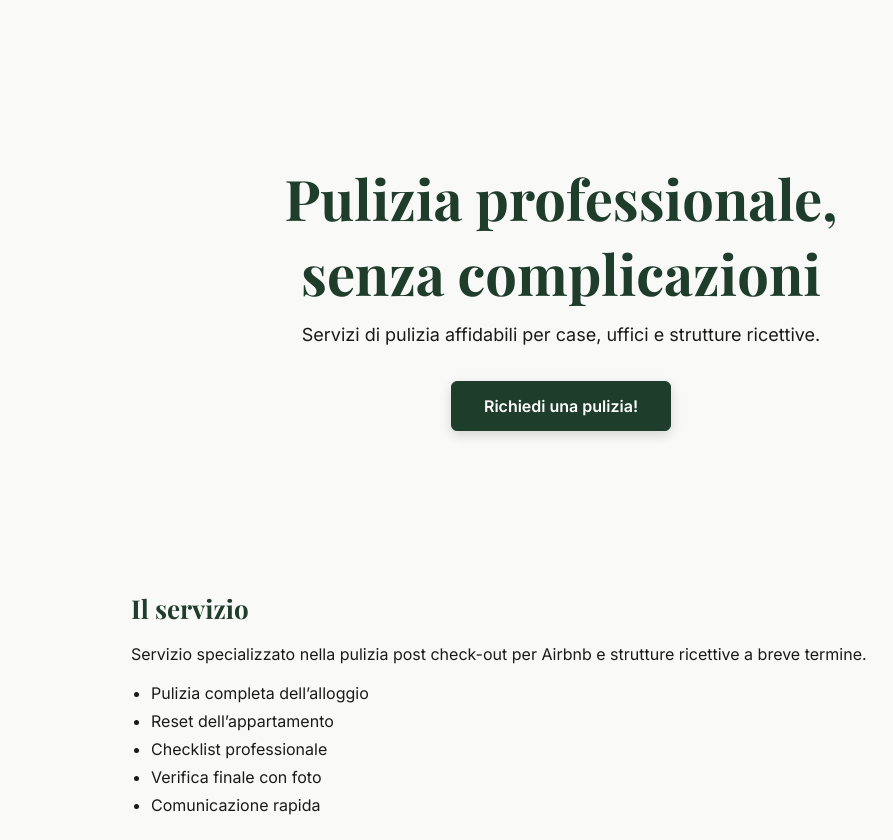
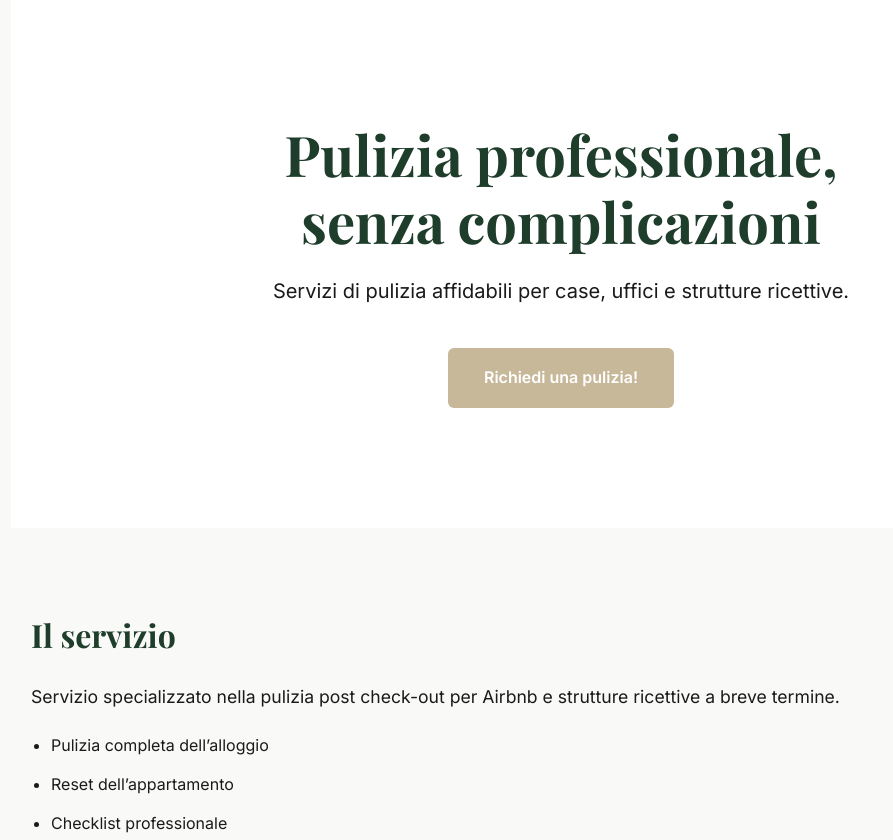
Before and after one commit to jomarinho97-cleandgo/clego-site, a plain HTML site: page index.html in a window 1280 px wide. Shown: the top 840 px of the page, without its empty margins (79-972 px from the left). Drawn offline with nearby package versions, Linux system fonts and the light colour scheme.

Commit message:
Update style.css

```diff
--- a/style.css
+++ b/style.css
@@ -1,6 +1,7 @@
+/* PASSO 1 — CORES E VARIÁVEIS */
 :root {
   --color-primary: #1F3D2B;   /* verde escuro */
-  --color-bg: #F9FAF8;        /* branco quente (adicionei o ;) */
+  --color-bg: #F9FAF8;        /* branco quente */
   --color-accent: #C8B89A;    /* bege premium */
   --color-text: #1A1A1A;
 }
@@ -12,115 +13,111 @@
   box-sizing: border-box;
 }
 
-/* ESTILO GLOBAL */
 body {
-  margin: 0;
   font-family: 'Inter', sans-serif;
   background-color: var(--color-bg);
   color: var(--color-text);
+  line-height: 1.7;
 }
 
-/* SEÇÕES */
-section {
-  max-width: 900px;
-  margin: 60px auto;
-  padding: 0 20px;
+/* PASSO 3 — ESPAÇAMENTO PREMIUM */
+.section {
+  padding: 80px 20px;
+  max-width: 1100px;
+  margin: 0 auto;
 }
 
-/* TÍTULOS (Agrupado e sem repetições) */
+/* TÍTULOS */
 h1, h2, h3 {
   font-family: 'Playfair Display', serif;
-  color: var(--color-primary); /* Todos começam com o verde do projeto */
+  color: var(--color-primary);
+  margin-bottom: 20px;
 }
 
-h1 {
-  font-size: 42px;
-  margin-bottom: 10px;
+h1 { font-size: 56px; line-height: 1.2; }
+h3 { font-size: 32px; }
+
+/* TEXTOS E LISTAS */
+p {
+  margin-bottom: 20px;
+  font-size: 1.1rem;
 }
 
-h2 {
-  font-size: 22px;
-  font-weight: normal;
-  margin-bottom: 20px;
-  /* Se quiseres cinzento, deixa #555. Se quiseres verde, apaga a linha abaixo */
+ul, ol {
+  margin-left: 20px;
+  margin-bottom: 30px;
 }
 
-h3 {
-  font-size: 26px;
+li {
+  margin-bottom: 12px;
+}
+
+/* PASSO 5 — HERO SECTION */
+.hero {
+  text-align: center;
+  padding-top: 120px;
+  padding-bottom: 120px;
+  background-color: #ffffff; /* Fundo ligeiramente diferente para destacar o topo */
+}
+
+.hero p {
+  font-size: 1.25rem;
+  max-width: 600px;
+  margin: 0 auto 40px auto;
+}
+
+/* PASSO 4 — BOTÕES */
+.btn {
+  display: inline-block;
+  padding: 16px 36px;
+  background-color: var(--color-accent);
+  color: #ffffff;
+  text-decoration: none;
+  border-radius: 6px;
+  font-weight: 600;
+  border: none;
+  transition: all 0.3s ease;
+  cursor: pointer;
+  font-family: 'Inter', sans-serif;
+}
+
+.btn:hover {
+  background-color: var(--color-primary);
+  transform: translateY(-2px);
+  box-shadow: 0 4px 12px rgba(0,0,0,0.1);
+}
+
+/* FORMULÁRIO */
+form {
+  max-width: 600px;
+  margin: 0 auto;
+  background: white;
+  padding: 40px;
+  border-radius: 8px;
+  box-shadow: 0 4px 20px rgba(0,0,0,0.05);
+}
+
+form p {
   margin-bottom: 15px;
 }
 
-/* TEXTOS */
-p {
-  line-height: 1.7;
-  font-size: 1rem;
-  margin-bottom: 15px;
-}
-
-/* LISTAS */
-ul, ol {
-  margin-left: 20px;
-}
-
-li {
-  margin-bottom: 8px;
-}
-
-/* HERO */
-.hero {
-  text-align: center;
-  padding: 100px 20px;
-}
-
-.hero h1 {
-  font-size: 56px;
-}
-
-.hero p {
-  font-size: 18px;
-  margin-bottom: 30px;
-}
-
-/* BOTÃO */
-.btn {
-  display: inline-block;
-  background-color: var(--color-primary); /* Usei a tua cor premium aqui */
-  color: #ffffff;
-  padding: 14px 32px;
-  text-decoration: none;
-  font-weight: 600;
-  border-radius: 6px;
-  box-shadow: 0 4px 12px rgba(0,0,0,0.15);
-  transition: all 0.3s ease;
-  border: 1px solid var(--color-primary);
-}
-
-.btn:hover {
-  background-color: transparent;
+label {
+  display: block;
+  font-weight: 500;
+  margin-bottom: 5px;
   color: var(--color-primary);
-}
-
-/* FORM */
-form {
-  max-width: 500px;
-  margin: 0 auto;
 }
 
 input, textarea, select {
   width: 100%;
-  padding: 10px;
-  margin-top: 5px;
-  font-family: inherit;
+  padding: 12px;
   border: 1px solid #ddd;
   border-radius: 4px;
-}
-
-textarea {
-  min-height: 100px;
+  font-family: inherit;
+  background-color: #fff;
 }
 
 button.btn {
-  cursor: pointer;
-  border: none;
-  width: 100%; /* O botão do formulário fica melhor se for largo */
+  width: 100%;
+  margin-top: 20px;
 }
```
